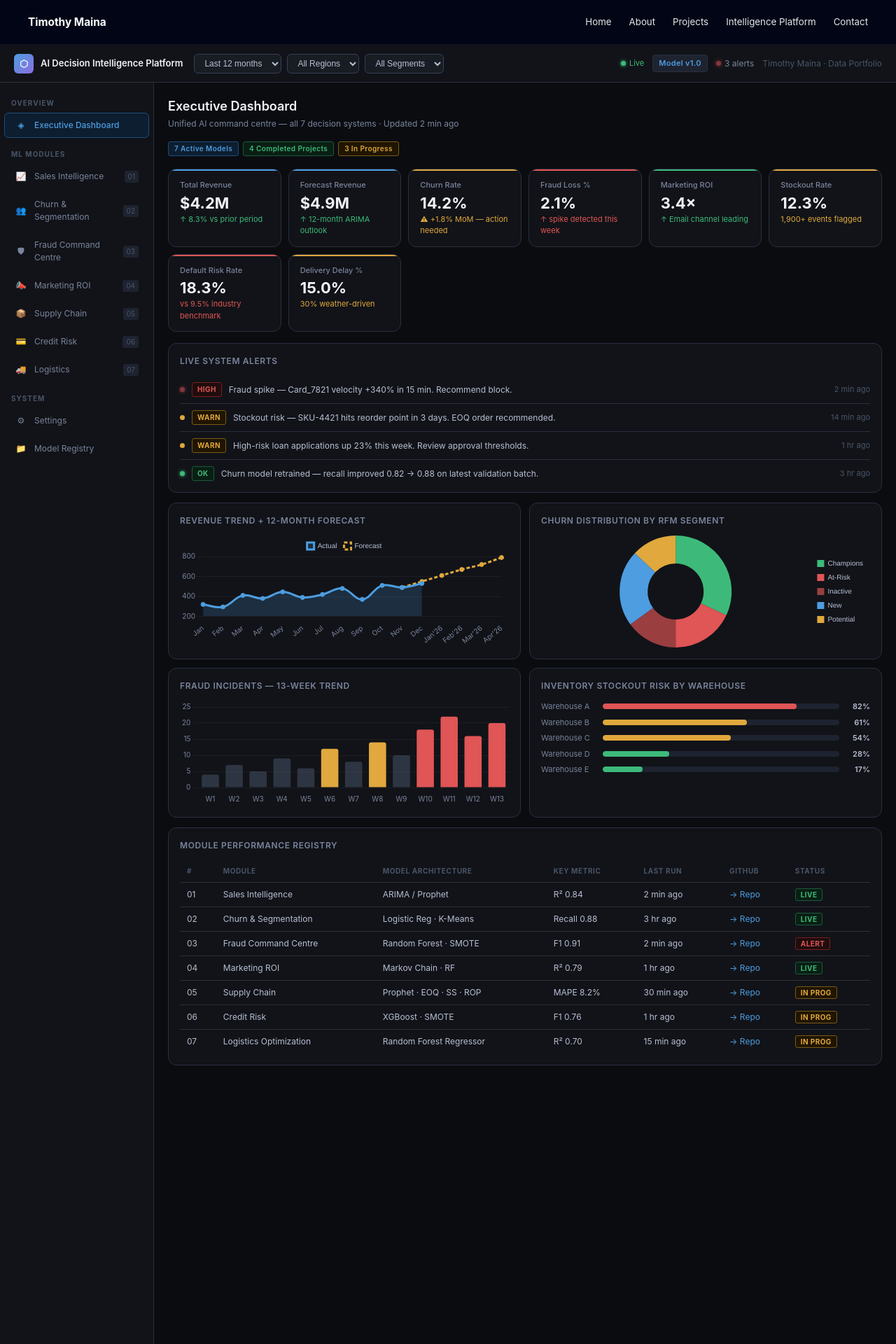
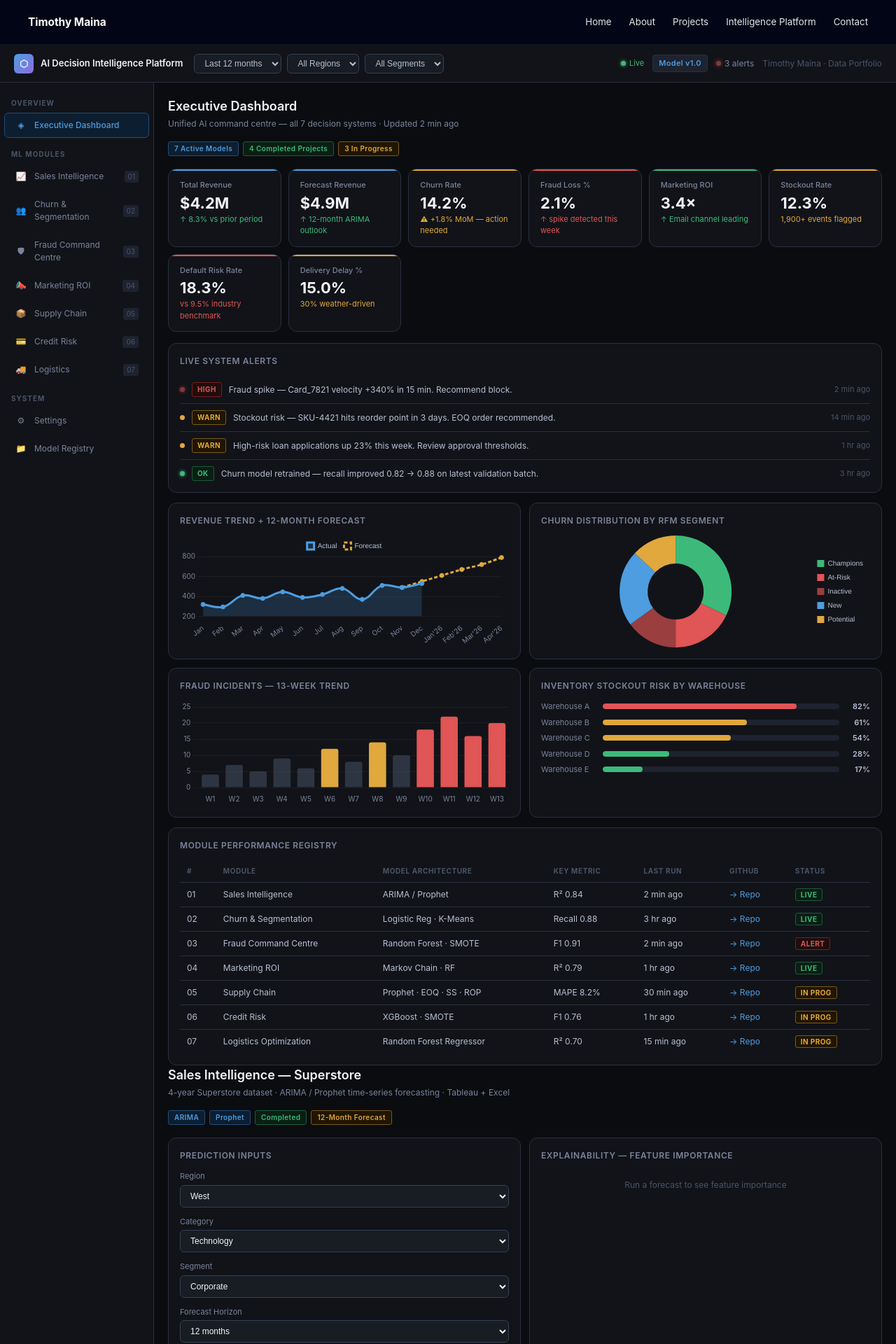
Before and after one commit to timmaina-devhub/timmaina-devhub.github.io, a Jekyll site: the page built from intelligence_platform.html, in a window 1280 px wide. Shown: the top 1920 px of the page at 70% size. Built offline with Jekyll 4.4.1, drawn with Linux system fonts in a browser that asks for light colours; some of the changed text lies outside the part shown.

Commit message:
Update intelligence_platform.html

```diff
--- a/intelligence_platform.html
+++ b/intelligence_platform.html
@@ -332,7 +332,7 @@ title: Intelligence Platform
       </div><!-- /exec -->
 
       <!-- ████ SALES INTELLIGENCE ████ -->
-      <div id="page-sales" class="hidden">
+      <div id="page-sales">
         <div class="page-hdr">
           <div class="page-hdr-left">
             <h2>Sales Intelligence — Superstore</h2>
@@ -402,7 +402,7 @@ title: Intelligence Platform
       </div><!-- /sales -->
 
       <!-- ████ CHURN ████ -->
-      <div id="page-churn" class="hidden">
+      <div id="page-churn">
         <div class="page-hdr">
           <div class="page-hdr-left">
             <h2>Customer Churn & Segmentation</h2>
@@ -464,7 +464,7 @@ title: Intelligence Platform
       </div><!-- /churn -->
 
       <!-- ████ FRAUD ████ -->
-      <div id="page-fraud" class="hidden">
+      <div id="page-fraud">
         <div class="page-hdr">
           <div class="page-hdr-left">
             <h2>Fraud Detection Command Centre</h2>
@@ -526,7 +526,7 @@ title: Intelligence Platform
       </div><!-- /fraud -->
 
       <!-- ████ MARKETING ████ -->
-      <div id="page-marketing" class="hidden">
+      <div id="page-marketing">
         <div class="page-hdr">
           <div class="page-hdr-left">
             <h2>Marketing ROI Optimization</h2>
@@ -578,7 +578,7 @@ title: Intelligence Platform
       </div><!-- /marketing -->
 
       <!-- ████ SUPPLY CHAIN ████ -->
-      <div id="page-supply" class="hidden">
+      <div id="page-supply">
         <div class="page-hdr">
           <div class="page-hdr-left">
             <h2>Supply Chain & Inventory Optimization</h2>
@@ -618,7 +618,7 @@ title: Intelligence Platform
       </div><!-- /supply -->
 
       <!-- ████ CREDIT RISK ████ -->
-      <div id="page-credit" class="hidden">
+      <div id="page-credit">
         <div class="page-hdr">
           <div class="page-hdr-left">
             <h2>Customer Credit Risk Assessment</h2>
@@ -662,7 +662,7 @@ title: Intelligence Platform
       </div><!-- /credit -->
 
       <!-- ████ LOGISTICS ████ -->
-      <div id="page-logistics" class="hidden">
+      <div id="page-logistics">
         <div class="page-hdr">
           <div class="page-hdr-left">
             <h2>Logistics & Delivery Optimization</h2>
```
